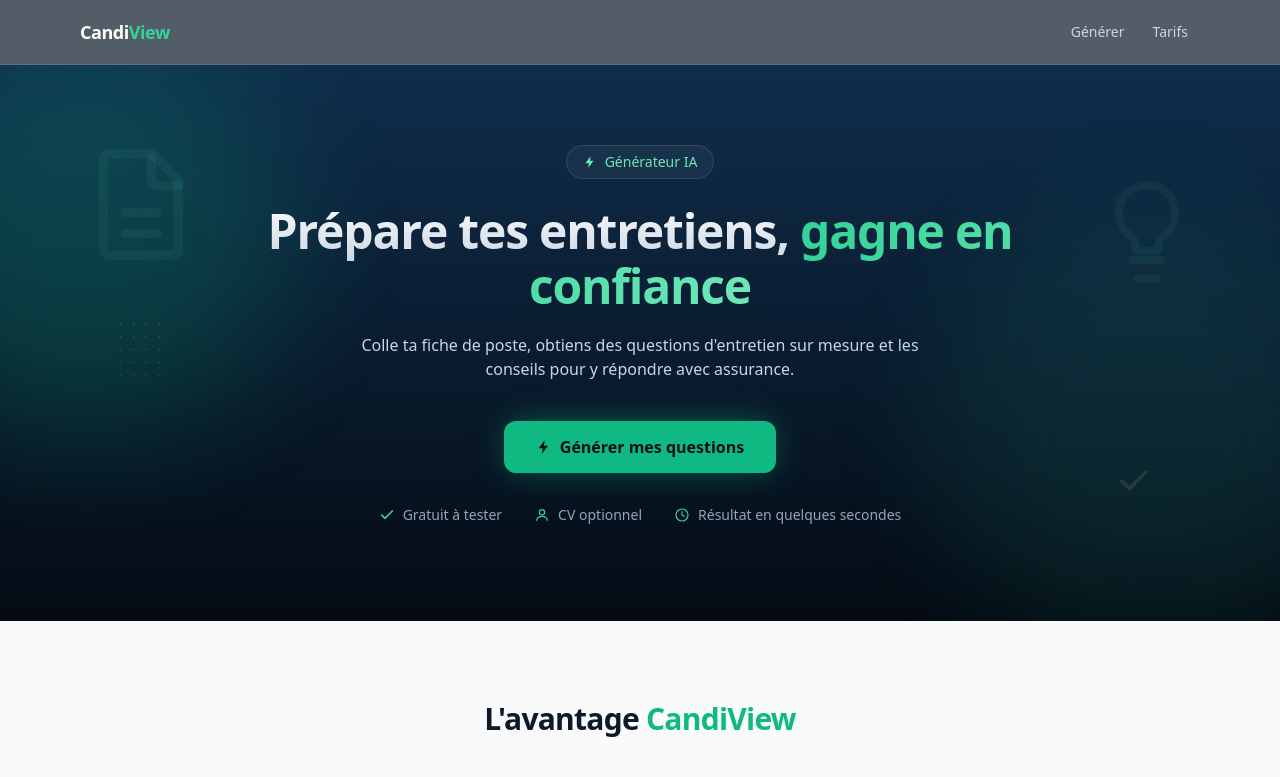
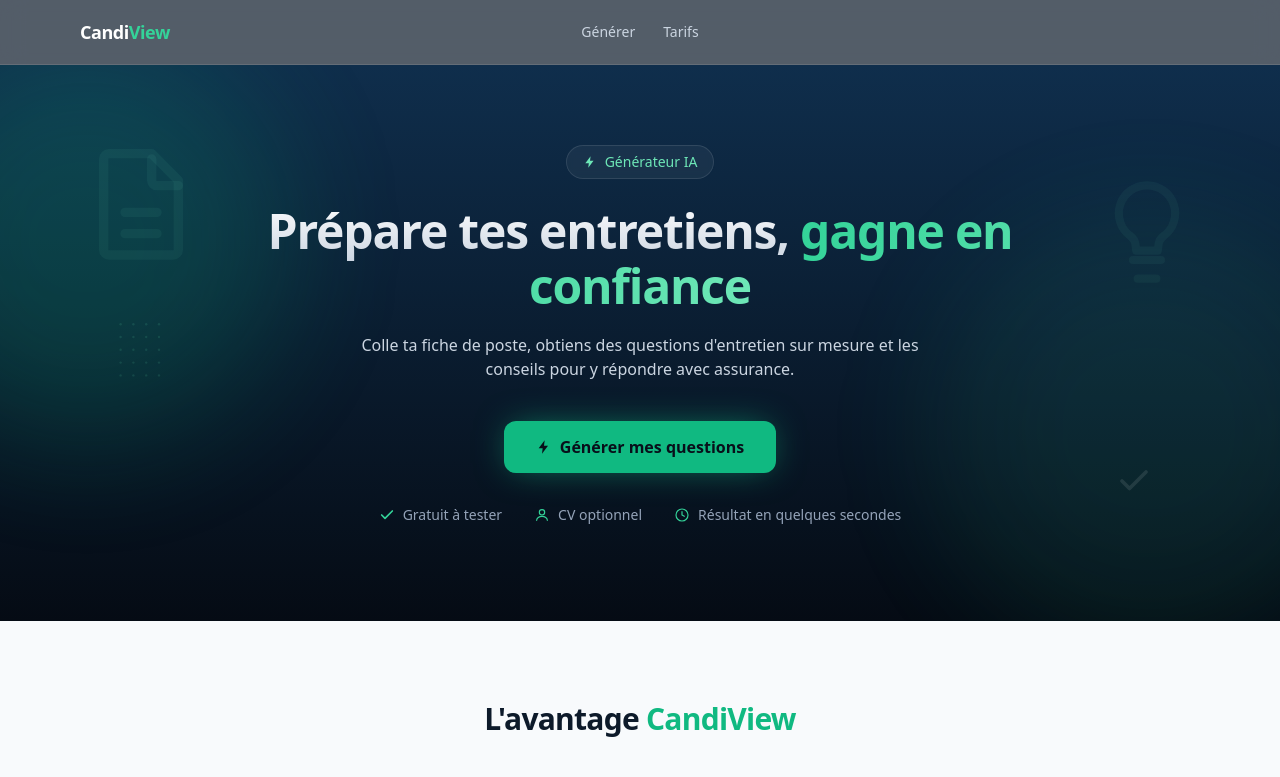
Before and after one commit to mathispg-code/saas-entretien, a Next.js app: page / in a window 1280 px wide. Shown: the top 777 px of the page. Built offline with nearby package versions, Linux system fonts and the light colour scheme.

Commit message:
Centre les onglets de navigation en haut du header
Co-Authored-By: Claude Sonnet 5 <noreply@anthropic.com>

```diff
--- a/app/components/SiteHeader.tsx
+++ b/app/components/SiteHeader.tsx
@@ -13,12 +13,12 @@ export function SiteHeader() {
 
   return (
     <header className="sticky top-0 z-20 border-b border-white/10 bg-navy-900/70 backdrop-blur-md">
-      <div className="mx-auto flex max-w-6xl items-center justify-between px-4 py-4">
+      <div className="mx-auto grid max-w-6xl grid-cols-2 items-center px-4 py-4 sm:grid-cols-[1fr_auto_1fr]">
         <Link href="/" className="text-lg font-bold tracking-tight text-white">
           Candi<span className="text-emerald-400">View</span>
         </Link>
 
-        <nav className="flex items-center gap-1">
+        <nav className="col-start-2 flex items-center justify-self-end gap-1 sm:justify-self-center">
           {NAV_LINKS.map(({ href, label }) => {
             const active = pathname === href;
             return (
```
